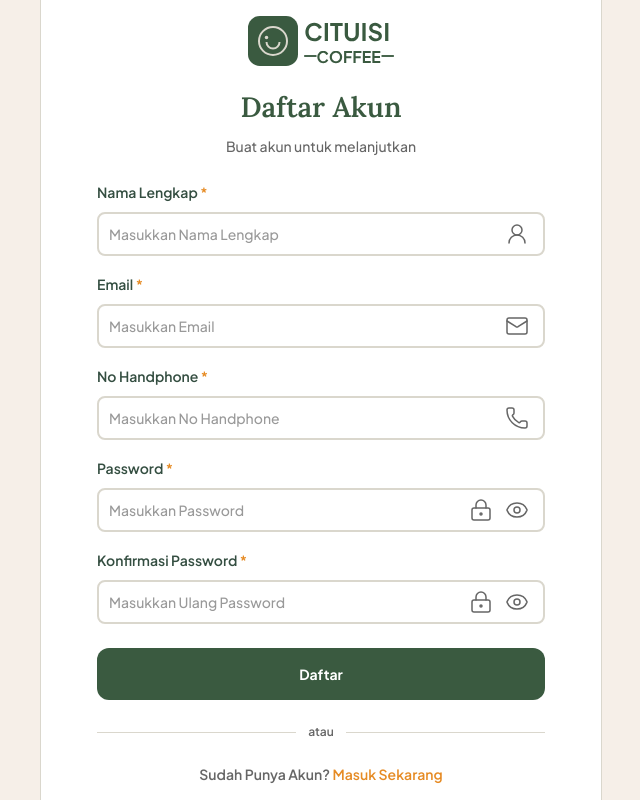
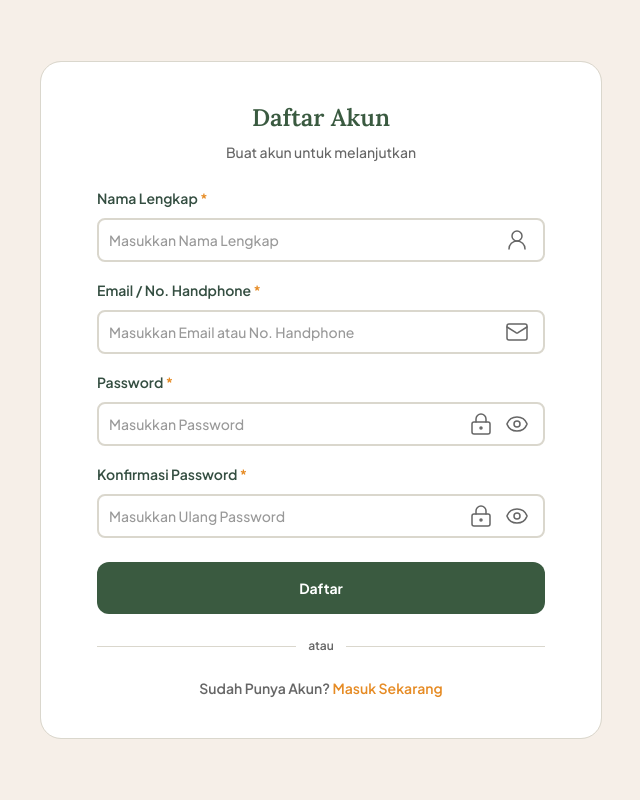
Before and after one commit to r4c-wanz/next-coffe-shop, a Next.js app: page /register in a window 1280 px wide. Shown: the whole page, without its empty margins (319-959 px from the left). Built offline with nearby package versions, Linux system fonts and the light colour scheme.

Commit message:
Update Input Form and features

```diff
--- a/app/(landing)/kontak/page.tsx
+++ b/app/(landing)/kontak/page.tsx
@@ -1,3 +1,5 @@
+import ContactInput from "@/app/component/Auth/ContactInput";
+import IconInput from "@/app/component/Auth/IconInput";
 import {
   ArrowRightIcon,
   AtSignIcon,
@@ -5,6 +7,7 @@ import {
   MailIcon,
   MapPinIcon,
   PhoneIcon,
+  UserRoundIcon,
 } from "lucide-react";
 
 export default function KontakPage() {
@@ -72,35 +75,16 @@ export default function KontakPage() {
                 Isi form di bawah ini dan tim kami akan segera membalas.
               </p>
               <form className="mt-6">
-                <div>
-                  <label className="text-sm font-semibold text-[#344E41]">
-                    Nama <span className="text-[#E68B24]">*</span>
-                  </label>
-                  <input
-                    type="text"
-                    placeholder="Masukkan Nama"
-                    className="mt-2 w-full rounded-[10px] p-3 text-sm font-medium text-[#344E41] outline-2 -outline-offset-2 outline-[#DAD7CD] placeholder:text-[#999999] focus:outline-[#3A5A40]"
-                  />
-                </div>
+                <IconInput
+                  label="Nama Lengkap"
+                  name="fullName"
+                  id="fullName"
+                  type="text"
+                  icon={UserRoundIcon}
+                  placeholder="Masukkan Nama Lengkap"
+                />
                 <div className="mt-4">
-                  <label className="text-sm font-semibold text-[#344E41]">
-                    Email <span className="text-[#E68B24]">*</span>
-                  </label>
-                  <input
-                    type="email"
-                    placeholder="Masukkan Email"
-                    className="mt-2 w-full rounded-[10px] p-3 text-sm font-medium text-[#344E41] outline-2 -outline-offset-2 outline-[#DAD7CD] placeholder:text-[#999999] focus:outline-[#3A5A40]"
-                  />
-                </div>
-                <div className="mt-4">
-                  <label className="text-sm font-semibold text-[#344E41]">
-                    Nomor Telepon <span className="text-[#E68B24]">*</span>
-                  </label>
-                  <input
-                    type="tel"
-                    placeholder="Masukkan Nomor Telepon"
-                    className="mt-2 w-full rounded-[10px] p-3 text-sm font-medium text-[#344E41] outline-2 -outline-offset-2 outline-[#DAD7CD] placeholder:text-[#999999] focus:outline-[#3A5A40]"
-                  />
+                  <ContactInput />
                 </div>
                 <div className="mt-4">
                   <label className="text-sm font-semibold text-[#344E41]">
--- a/app/(landing)/menu/page.tsx
+++ b/app/(landing)/menu/page.tsx
@@ -65,7 +65,7 @@ export default function MenuPage() {
             <div className="mt-8 flex items-center justify-between text-[#3A5A40]">
               <Categories
                 activeCategory={activeCategory}
-                onCategoryChange={setActiveCategory}
+                onCategoryChangeAction={setActiveCategory}
               />
               <FilterDropdown value={sortOption} onChange={setSortOption} />
             </div>
--- a/app/(landing)/page.tsx
+++ b/app/(landing)/page.tsx
@@ -158,7 +158,7 @@ export default function Home() {
             <div className="mt-6 flex items-center justify-between text-[#3A5A40]">
               <Categories
                 activeCategory={activeCategory}
-                onCategoryChange={setActiveCategory}
+                onCategoryChangeAction={setActiveCategory}
               />
               <Link
                 href="/menu"
--- /dev/null
+++ b/app/component/Auth/ContactInput.tsx
@@ -0,0 +1,62 @@
+"use client";
+
+import { useState } from "react";
+import { MailIcon, PhoneIcon } from "lucide-react";
+
+// Sederhana: kalau isinya cuma angka/simbol telepon, anggap No. Handphone.
+const PHONE_ONLY_PATTERN = /^[0-9+()\s-]+$/;
+
+// Validasi native: email valid ATAU No. HP yang diawali 0, 10-14 digit.
+const CONTACT_PATTERN =
+  "^([\\w.+-]+@[\\w-]+\\.[a-zA-Z]{2,})$|^(0[0-9]{9,13})$";
+
+type ContactInputProps = {
+  label?: string;
+  name?: string;
+  id?: string;
+  placeholder?: string;
+  required?: boolean;
+};
+
+/**
+ * Input gabungan untuk Email & No. Handphone (satu field, satu name).
+ * Icon otomatis berganti antara Mail/Phone sesuai pola input yang diketik user.
+ */
+export default function ContactInput({
+  label = "Email / No. Handphone",
+  name = "contact",
+  id = "contact",
+  placeholder = "Masukkan Email atau No. Handphone",
+  required = true,
+}: ContactInputProps) {
+  const [value, setValue] = useState("");
+  const isPhone = value.length > 0 && PHONE_ONLY_PATTERN.test(value);
+  const Icon = isPhone ? PhoneIcon : MailIcon;
+
+  return (
+    <div>
+      <label htmlFor={id} className="text-sm font-semibold text-[#344E41]">
+        {label} {required && <span className="text-[#E68B24]">*</span>}
+      </label>
+      <label className="relative">
+        <input
+          type="text"
+          inputMode={isPhone ? "tel" : "email"}
+          name={name}
+          id={id}
+          required={required}
+          value={value}
+          onChange={(event) => setValue(event.target.value)}
+          placeholder={placeholder}
+          pattern={CONTACT_PATTERN}
+          title="Masukkan email yang valid, atau No. Handphone diawali 0 (10-14 digit)"
+          className="mt-2 w-full rounded-lg p-3 text-sm font-medium text-[#344E41] outline-2 -outline-offset-2 outline-[#DAD7CD] placeholder:text-[#999999] focus:outline-[#3A5A40]"
+        />
+        <Icon
+          className="absolute top-1/2 right-4 -translate-y-1/2 text-[#666666] transition-colors"
+          strokeWidth={1.5}
+        />
+      </label>
+    </div>
+  );
+}
--- a/app/component/Auth/FormLogin.tsx
+++ b/app/component/Auth/FormLogin.tsx
@@ -4,6 +4,7 @@ import Link from "next/link";
 import { useActionState } from "react";
 import { loginAction, type LoginState } from "../../actions/login";
 import LogoWithText from "../LogoWithText";
+import IconInput from "./IconInput";
 import PasswordInput from "./PasswordInput";
 import { MailIcon } from "lucide-react";
 
@@ -18,36 +19,23 @@ export default function FormLogin() {
   return (
     <div className="w-full max-w-md">
       <div className="flex w-full justify-center pb-6">
-        <LogoWithText />
+        <LogoWithText className="h-7 w-20" />
       </div>
-      <h2 className="text-center font-mono text-[28px] font-semibold text-[#3A5A40]">
+      <h2 className="text-center font-mono text-2xl font-semibold text-[#3A5A40]">
         Selamat Datang Kembali
       </h2>
       <p className="mt-2 text-center text-sm font-medium text-[#666666]">
         Masuk untuk melanjutkan ke akunmu
       </p>
       <form action={formAction} className="mt-8">
-        <div>
-          <label
-            htmlFor="email"
-            className="text-sm font-semibold text-[#344E41]"
-          >
-            Email <span className="text-[#E68B24]">*</span>
-          </label>
-          <label className="relative">
-            <input
-              type="email"
-              name="email"
-              placeholder="Masukkan Email"
-              id="email"
-              className="mt-2 w-full rounded-lg p-3 text-sm font-medium text-[#344E41] outline-2 -outline-offset-2 outline-[#DAD7CD] placeholder:text-[#999999] focus:outline-[#3A5A40]"
-            />
-            <MailIcon
-              className="absolute top-1/2 right-4 -translate-y-1/2 text-[#666666]"
-              strokeWidth={1.5}
-            />
-          </label>
-        </div>
+        <IconInput
+          label="Email"
+          name="email"
+          id="email"
+          type="email"
+          icon={MailIcon}
+          placeholder="Masukkan Email"
+        />
         <div className="mt-4">
           <PasswordInput
             label="Password"
--- a/app/component/Auth/FormRegister.tsx
+++ b/app/component/Auth/FormRegister.tsx
@@ -1,71 +1,34 @@
 "use client";
 
 import Link from "next/link";
-import LogoWithText from "../LogoWithText";
+import IconInput from "./IconInput";
+import ContactInput from "./ContactInput";
 import PasswordInput from "./PasswordInput";
-import { MailIcon, PhoneIcon, UserRoundIcon } from "lucide-react";
+import { UserRoundIcon } from "lucide-react";
 
 export default function FormRegister() {
   return (
     <div className="w-full max-w-md">
-      <div className="flex w-full justify-center pb-5">
-        <LogoWithText />
-      </div>
-      <h2 className="text-center font-mono text-[28px] font-semibold text-[#3A5A40]">
+      <h1 className="text-center font-mono text-2xl font-semibold text-[#3A5A40]">
         Daftar Akun
-      </h2>
+      </h1>
       <p className="mt-2 text-center text-sm font-medium text-[#666666]">
         Buat akun untuk melanjutkan
       </p>
       <form className="mt-6">
-        <div>
-          <label className="text-sm font-semibold text-[#344E41]">
-            Nama Lengkap <span className="text-[#E68B24]">*</span>
-          </label>
-          <label className="relative">
-            <input
-              type="text"
-              placeholder="Masukkan Nama Lengkap"
-              className="mt-2 w-full rounded-lg p-3 text-sm font-medium text-[#344E41] outline-2 -outline-offset-2 outline-[#DAD7CD] placeholder:text-[#999999] focus:outline-[#3A5A40]"
-            />
-            <UserRoundIcon
-              className="absolute top-1/2 right-4 -translate-y-1/2 text-[#666666]"
-              strokeWidth={1.5}
-            />
-          </label>
+        <IconInput
+          label="Nama Lengkap"
+          name="fullName"
+          id="fullName"
+          type="text"
+          icon={UserRoundIcon}
+          placeholder="Masukkan Nama Lengkap"
+        />
+
+        <div className="mt-4">
+          <ContactInput />
         </div>
-        <div className="mt-4">
-          <label className="text-sm font-semibold text-[#344E41]">
-            Email <span className="text-[#E68B24]">*</span>
-          </label>
-          <label className="relative">
-            <input
-              type="email"
-              placeholder="Masukkan Email"
-              className="mt-2 w-full rounded-lg p-3 text-sm font-medium text-[#344E41] outline-2 -outline-offset-2 outline-[#DAD7CD] placeholder:text-[#999999] focus:outline-[#3A5A40]"
-            />
-            <MailIcon
-              className="absolute top-1/2 right-4 -translate-y-1/2 text-[#666666]"
-              strokeWidth={1.5}
-            />
-          </label>
-        </div>
-        <div className="mt-4">
-          <label className="text-sm font-semibold text-[#344E41]">
-            No Handphone <span className="text-[#E68B24]">*</span>
-          </label>
-          <label className="relative">
-            <input
-              type="tel"
-              placeholder="Masukkan No Handphone"
-              className="mt-2 w-full rounded-lg p-3 text-sm font-medium text-[#344E41] outline-2 -outline-offset-2 outline-[#DAD7CD] placeholder:text-[#999999] focus:outline-[#3A5A40]"
-            />
-            <PhoneIcon
-              className="absolute top-1/2 right-4 -translate-y-1/2 text-[#666666]"
-              strokeWidth={1.5}
-            />
-          </label>
-        </div>
+
         <div className="mt-4">
           <PasswordInput
             label="Password"
--- /dev/null
+++ b/app/component/Auth/IconInput.tsx
@@ -0,0 +1,42 @@
+import { type LucideIcon } from "lucide-react";
+import { type InputHTMLAttributes } from "react";
+
+type IconInputProps = InputHTMLAttributes<HTMLInputElement> & {
+  label: string;
+  id: string;
+  icon: LucideIcon;
+  required?: boolean;
+};
+
+/**
+ * Shared text input for auth forms (Nama, Email, dsb).
+ * Menyatukan markup input + icon yang tadinya diduplikasi
+ * di FormLogin & FormRegister menjadi satu komponen.
+ */
+export default function IconInput({
+  label,
+  id,
+  icon: Icon,
+  required = true,
+  ...inputProps
+}: IconInputProps) {
+  return (
+    <div>
+      <label htmlFor={id} className="text-sm font-semibold text-[#344E41]">
+        {label} {required && <span className="text-[#E68B24]">*</span>}
+      </label>
+      <label className="relative">
+        <input
+          id={id}
+          required={required}
+          className="mt-2 w-full rounded-lg p-3 text-sm font-medium text-[#344E41] outline-2 -outline-offset-2 outline-[#DAD7CD] placeholder:text-[#999999] focus:outline-[#3A5A40]"
+          {...inputProps}
+        />
+        <Icon
+          className="absolute top-1/2 right-4 -translate-y-1/2 text-[#666666]"
+          strokeWidth={1.5}
+        />
+      </label>
+    </div>
+  );
+}
--- a/app/component/Categories.tsx
+++ b/app/component/Categories.tsx
@@ -10,17 +10,17 @@ export const categories = [
 
 export default function Categories({
   activeCategory,
-  onCategoryChange,
+  onCategoryChangeAction,
 }: {
   activeCategory: string;
-  onCategoryChange: (category: string) => void;
+  onCategoryChangeAction: (category: string) => void;
 }) {
   return (
     <ul className="flex h-10 gap-4">
       {categories.map((category) => (
         <li
           key={category.name}
-          onClick={() => onCategoryChange(category.name)}
+          onClick={() => onCategoryChangeAction(category.name)}
           className={`${
             activeCategory === category.name
               ? "relative z-1 flex h-full items-center justify-center rounded-xl bg-[#3A5A40] px-5 text-sm font-semibold text-white"
```
